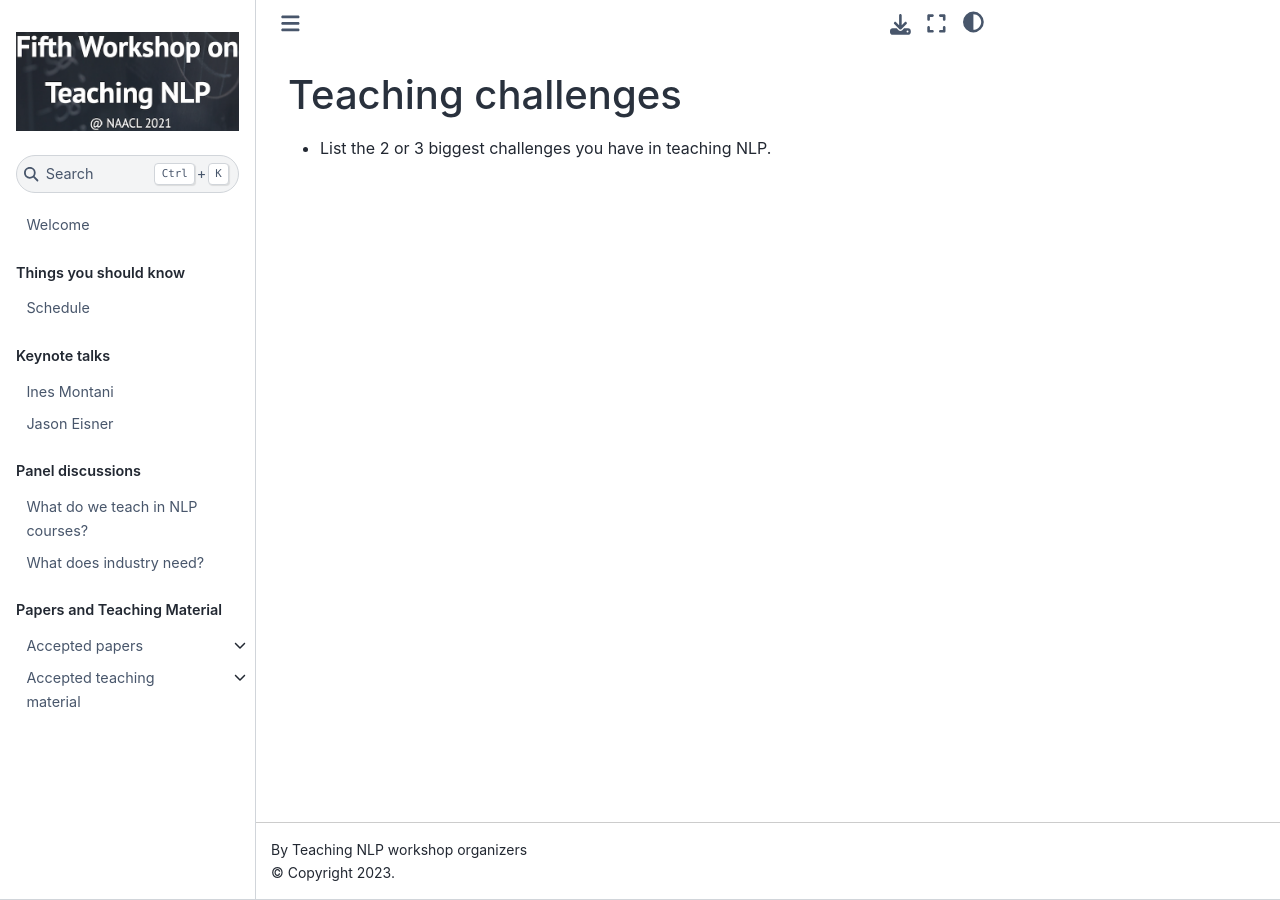
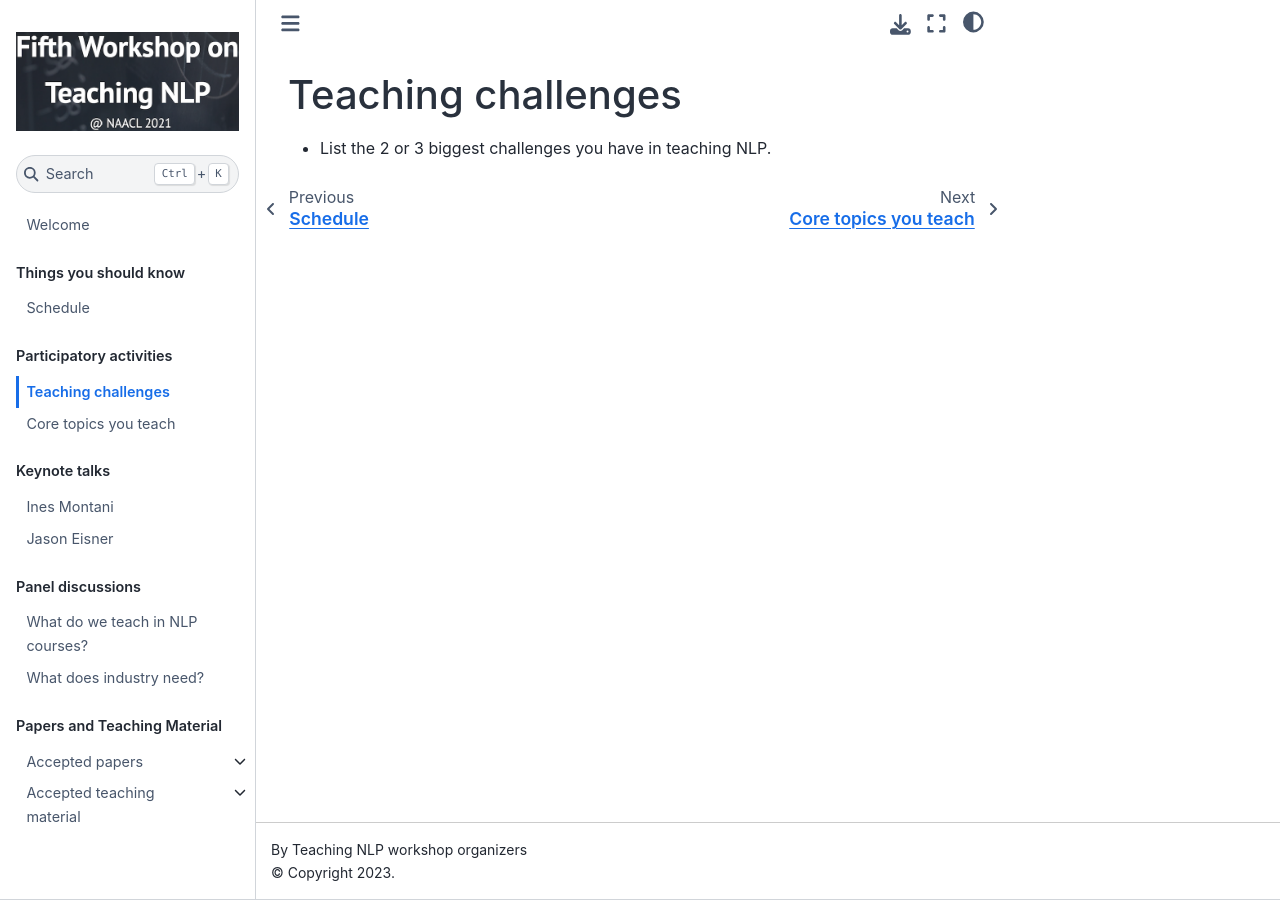
Before and after one commit to TeachingNLP/workshop-book, a Jupyter Book: the page built from activities/teaching-challenges.md, in a window 1280 px wide. Built offline with Jupyter Book 1.0.4 settings and Sphinx 7.4.7 and the Sphinx Book theme 1.1.4, drawn with Linux system fonts in a browser that asks for light colours; pages that are not in the unit, such as notebooks, are missing from menus.

Commit message:
updating

```diff
--- a/_toc.yml
+++ b/_toc.yml
@@ -7,8 +7,8 @@
 
 - part: Participatory activities
   chapters:
-  - file: panels/teaching-challenges.md
-  - file: panels/core-topics.md
+  - file: activities/teaching-challenges.md
+  - file: activities/core-topics.md
 
 - part: Keynote talks
   chapters:
```
